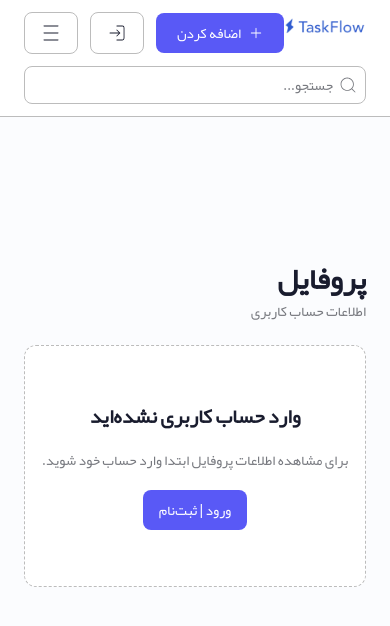
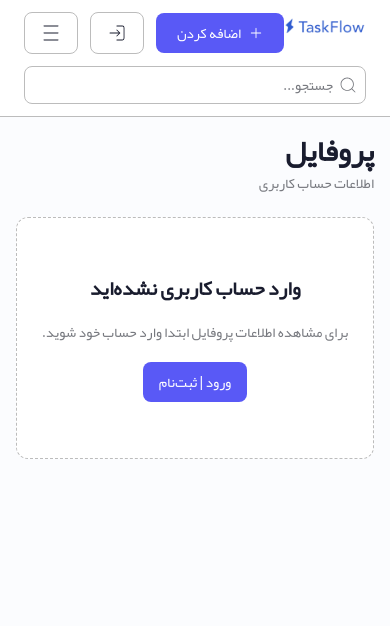
Before and after one commit to devfaf/TaskFlow, a React (Vite) app: page /profile in a window 390 px wide. Shown: the top 626 px of the page. Built offline with nearby package versions, Linux system fonts and the light colour scheme.

Commit message:
style: fix some style

```diff
--- a/src/layouts/DashboardLayout.tsx
+++ b/src/layouts/DashboardLayout.tsx
@@ -29,7 +29,7 @@ const DashboardLayout = () => {
         <Sidebar isSidebarOpen={isSidebarOpen} />
 
         <main
-          className="lg:pr-66 flex-1 overflow-y-scroll lg:py-4 pt-30 lg:mt-13 min-h-0">
+          className="lg:pr-66 flex-1 overflow-y-scroll lg:py-4 lg:mt-13 min-h-0">
           <Outlet />
         </main>
       </div>
--- a/src/pages/ProfilePage.tsx
+++ b/src/pages/ProfilePage.tsx
@@ -9,7 +9,7 @@ const ProfilePage = () => {
   );
 
   return (
-    <section className="space-y-6 p-6">
+    <section className="space-y-6 p-4 xl:p-6">
 
       <div>
         <h1 className="text-3xl font-bold text-[var(--color-text-primary)]">
```
